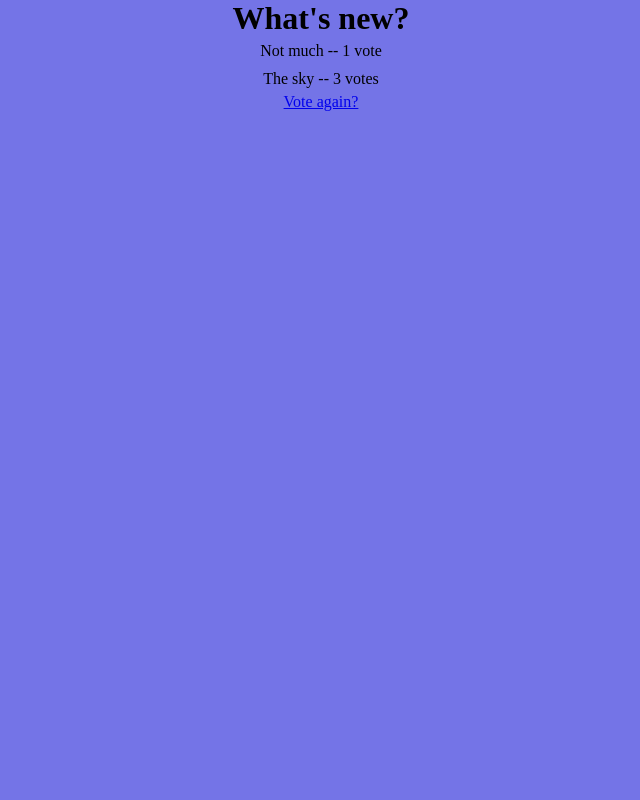
After one commit to dirtTastesGood/PDXCodeGuild_Projects, a Django app: template Django/Lab 1 - Poll/pollingPlace/templates/polls/results.html in a window 1280 px wide. The commit adds this page. Shown: the whole page, without its empty margins (319-959 px from the left). Run offline with Django 3.2, Linux system fonts and the light colour scheme; the template is opened without the code that fills it: values that come from a table or form of the project are taken from there, others are empty; data comes from the database, SQL or seed files in the repository; both versions use the stored data as it was after the commit; parts of the project's set-up code (start-up, migrations or seed data) failed here and were passed over.

Commit message:
fix vote view to redirect to results. style results page

```diff
--- a/Django/Lab 1 - Poll/pollingPlace/templates/base.html
+++ b/Django/Lab 1 - Poll/pollingPlace/templates/base.html
@@ -9,6 +9,7 @@
 
     <link rel="stylesheet" href="{% static 'css/index.css' %}">
     <link rel="stylesheet" href="{% static 'css/detail.css' %}">
+    <link rel="stylesheet" href="{% static 'css/results.css' %}">
 
     <title>Polling Place</title>
 </head>
--- /dev/null
+++ b/Django/Lab 1 - Poll/pollingPlace/templates/polls/results.html
@@ -0,0 +1,17 @@
+{% extends 'base.html' %}
+
+{% block content %}
+<div class="results">
+    <h1>{{question.question_text}}</h1>
+
+    <ul class="results-list">
+        {% for choice in question.choice_set.all %}
+            <li class="result-item">
+                {{ choice.choice_text }} -- {{ choice.votes }} vote{{ choice.votes|pluralize }}
+            </li>
+        {% endfor %}
+    </ul>
+
+    <a href="{% url 'polls:detail' question.id %}">Vote again?</a>
+</div>
+{% endblock %}
--- a/Django/Lab 1 - Poll/polls/models.py
+++ b/Django/Lab 1 - Poll/polls/models.py
@@ -1,4 +1,3 @@
-
 import datetime
 
 from django.db import models
--- a/Django/Lab 1 - Poll/static/css/detail.css
+++ b/Django/Lab 1 - Poll/static/css/detail.css
@@ -11,7 +11,7 @@
     text-align: center;
 }
 
-.choice {
+.choice-container {
     padding: 5px;
     margin: 5px;
 }
--- a/Django/Lab 1 - Poll/static/css/index.css
+++ b/Django/Lab 1 - Poll/static/css/index.css
@@ -1,4 +1,4 @@
-*{
+* {
     background-color: rgb(116, 116, 231);
     box-sizing: border-box;
     margin: 0;
--- /dev/null
+++ b/Django/Lab 1 - Poll/static/css/results.css
@@ -0,0 +1,13 @@
+.results {
+    display: flex;
+    flex-direction: column;
+    text-align: center;
+}
+
+.results-list {
+    list-style: none;
+}
+
+.result-item {
+    padding: 5px;
+}
--- a/Django/Lab 1 - Poll/static/js/site.js
+++ b/Django/Lab 1 - Poll/static/js/site.js
@@ -1 +1 @@
-console.log('hola mundo');
+// console.log('hola mundo');
```
Also changed, not shown: Django/Lab 1 - Poll/pollingPlace/templates/polls/detail.html (+4 -4 lines), Django/Lab 1 - Poll/polls/views.py (+14 -8 lines), Django/Lab 1 - Poll/db.sqlite3.
